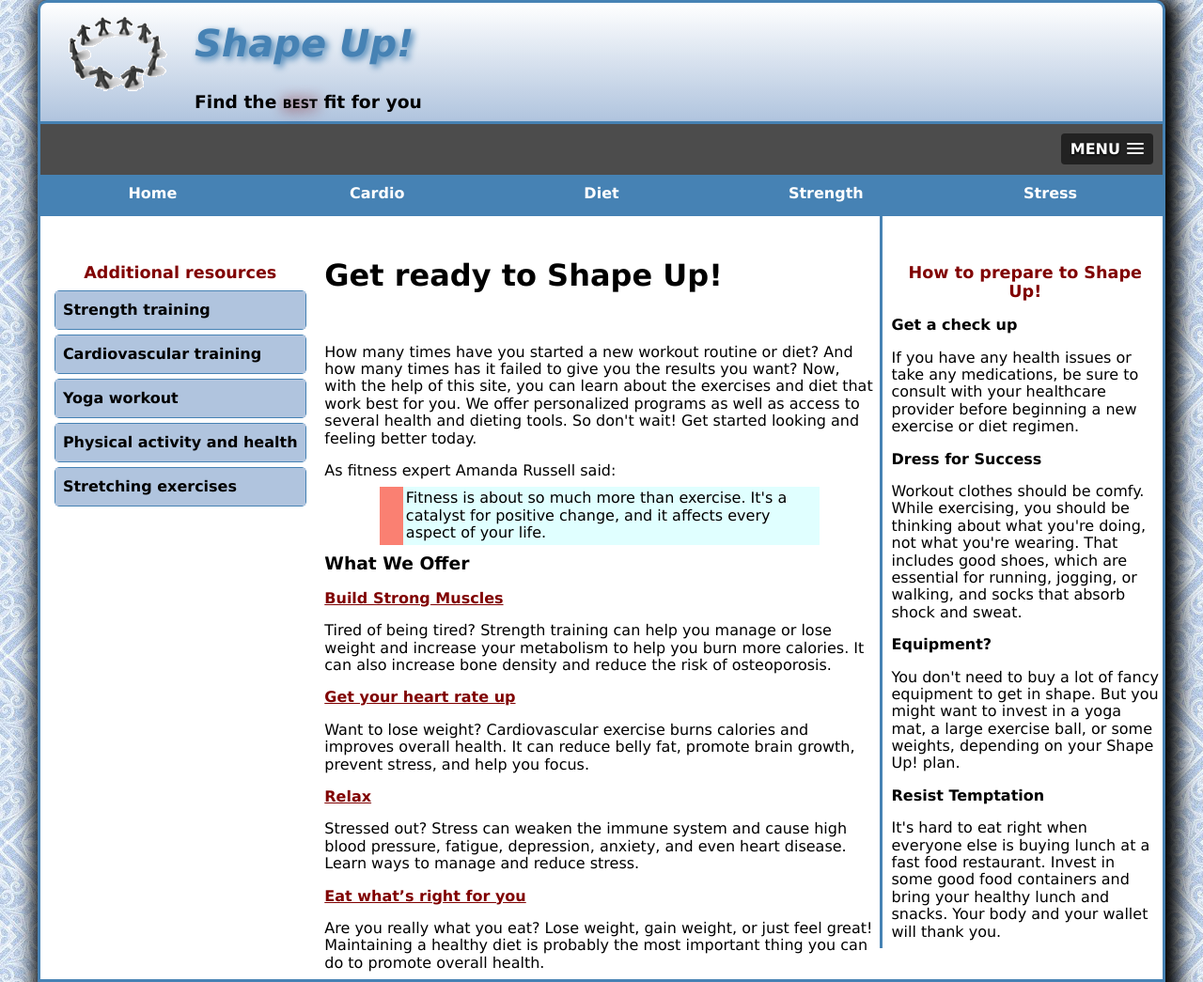
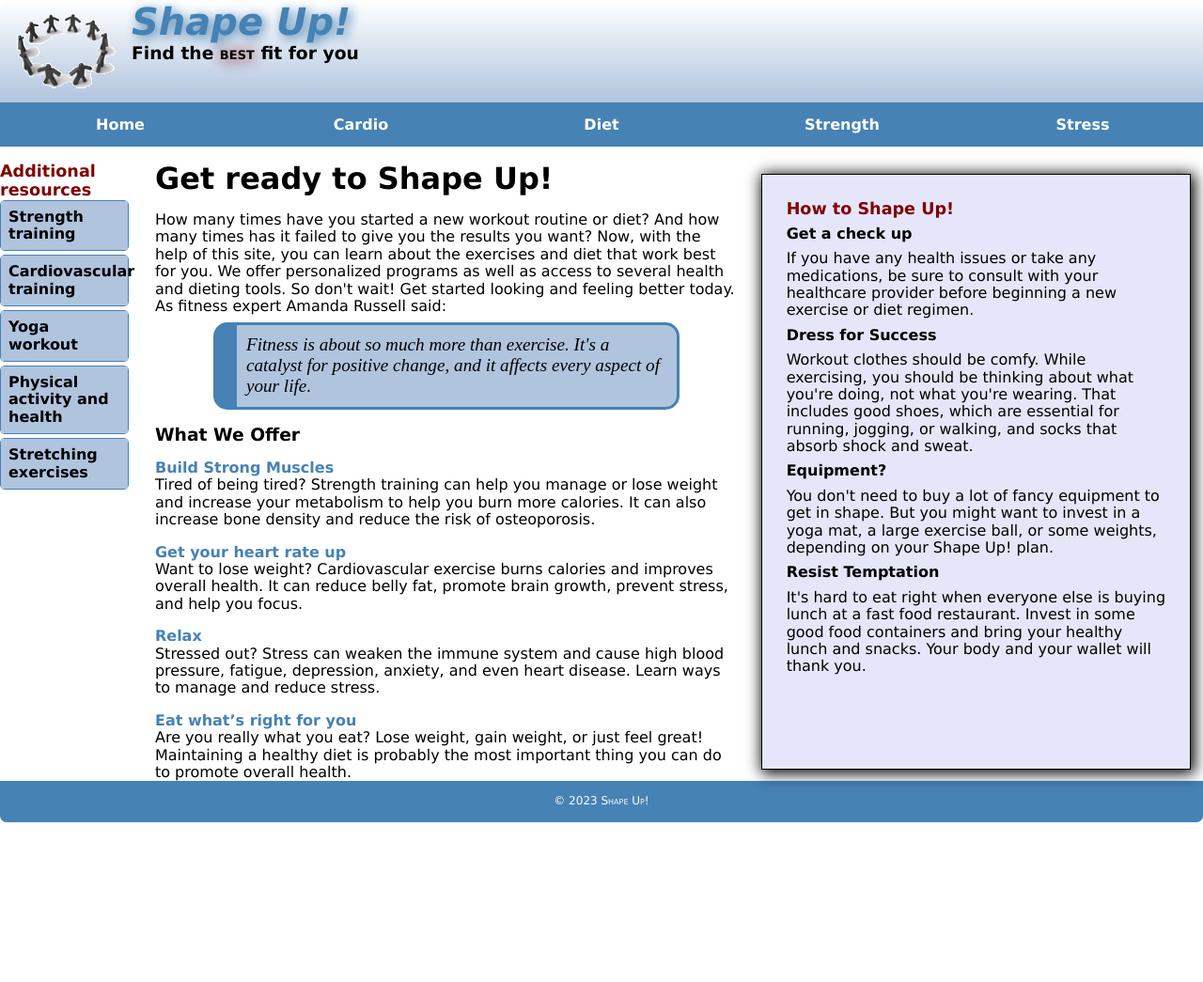
Before and after one commit to spierre38/shapeup, a plain HTML site: page index.html in a window 1280 px wide. Shown: the top 1045 px of the page at 94% size. After the commit the page ends 875 px from the top, so only its background shows below. Drawn offline with nearby package versions, Linux system fonts and the light colour scheme; files that its build step writes are made by us from their sources.

Commit message:
Add files via upload

```diff
--- a/index.html
+++ b/index.html
@@ -1,36 +1,62 @@
 <!DOCTYPE html>
+<html lang="en">
+<head> <!-- [Behind the Scenes] -->
 
-<html lang="en">
-<head>
+
+	<!-- meta tags -->
 	<meta charset="utf-8" />
+	<meta name="description" content="Learn how to properly take care of your body">
+  	<meta name="keywords" content="health, exercise, diet, strength, cardio, stress, workout, eat right">
+  	<meta name="author" content="Michael Roberts">
 
-	<link rel="stylesheet" href="stles/slicknav.css">
-	<link rel="stylesheet" href="styles/normalize.css">
-	<link rel="stylesheet" href="styles/main.css">
-	            <!--- SSLickkkk -->
+	<!-- Viewport - Necessary for Responsive Design -->
+	<meta name="viewport" content="width=device-width, initial-scale=1.0">
 
-	<script src="https://ajax.googleapis.com/ajax/libs/jquery/3.6.3/jquery.min.js"></script>
+
+	<!-- shiv/shim - Helps Internet Explorer older than v. 9 work correctly with html5 -->
+	<!--[if lt IE 9]> <script src="http://html5shim.googlecode.com/svn/trunk/html5.js"></script> <![endif]-->
+
+
+	<!-------------------------- Slicknav Links and Scripts -------------------------->
+	<!-- Slicknav Stylesheet link -->
+	<link rel="stylesheet" href="styles/slicknav.css">
+	<!-- jQuery CDN - needed to drive slicknav -->
+	<script src="https://ajax.googleapis.com/ajax/libs/jquery/3.5.1/jquery.min.js"></script>
+	<!-- link to local js slicknav script file -->
 	<script src="js/jquery.slicknav.min.js"></script>
-
+	<!-- slicknav function script - converts contents of #nav_menu to #mobilemenu -->
 	<script type="text/javascript">
 		$(document).ready(function(){
-		$('#nav_menu').slicknav({prependTo:"#mobilemenu"});
+			$('#nav_menu').slicknav({prependTo:"#mobilemenu"});
 		});
 	</script>
 
-	<title>Shape Up!</title>
+
+	<!-- stylesheet links -->
+	<link rel="stylesheet" href="styles/normalize.css">
+	<link rel="stylesheet" href="styles/main.css">
+
+	<!-- favicon link -->
+	<link rel="icon" href="images/favicon.ico">
+
+	<!-- title tag -->
+	<title>Shape Up</title>
+
 </head>
-
 
 <body>
 	<header class="clearfix">
-		<img src="images/shape_up_logo.png" alt="Logo Image">
+		<a href="index.html"> <img src="images/shape_up_logo.png" alt="Click here to return to the home page" title=" Click here to return to homeapage"></a>
+		<div>
+
+
 		<h2>Shape Up!</h2>
 		<h3>Find the <span class="shadow">best</span> fit for you</h3>
+	</div>
 	</header>
 
+	<!-------------------------- Navigation Menu ------------------------------------->
 	<nav id="mobilemenu"></nav>
-
 	<nav id="nav_menu">
 		<ul>
 			<li><a href="index.html">Home</a></li>
@@ -55,6 +81,7 @@
 		</ul>
 	</nav>
 
+	<!------------------------------ Main Elements --------------------------------------->
 	<main>
 
 		<aside id="leftcol">
@@ -73,11 +100,8 @@
 
 		<section>
 			<h1>Get ready to Shape Up!</h1>
-
 			<p>How many times have you started a new workout routine or diet? And how many times has it failed to give you the results you want? Now, with the help of this site, you can learn about the exercises and diet that work best for you. We offer personalized programs as well as access to several health and dieting tools. So don't wait! Get started looking and feeling better today.</p>
-
 			<p>As fitness expert Amanda Russell said:</p>
-
 			<blockquote>Fitness is about so much more than exercise. It&apos;s a catalyst for positive change, and it affects every aspect of your life.</blockquote>
 
 			<h3>What We Offer</h3>
@@ -96,7 +120,8 @@
 		</section>
 
 		<aside id="rightcol">
-			<h3>How to prepare to Shape Up!</h3>
+			<h3>How to Shape Up!</h3>
+
 			<h4>Get a check up</h4>
 			<p>If you have any health issues or take any medications, be sure to consult with your healthcare provider before beginning a new exercise or diet regimen.</p>
 			<h4>Dress for Success</h4>
@@ -106,14 +131,19 @@
 			<h4>Resist Temptation</h4>
 			<p>It's hard to eat right when everyone else is buying lunch at a fast food restaurant. Invest in some good food containers and bring your healthy lunch and snacks. Your body and your wallet will thank you.</p>
 		</aside>
-
-
-
 	</main>
 
+	<!--------------------------- Footer ----------------------------------->
 	<footer>
 		<p>&copy; 2023 Shape Up!</p>
 	</footer>
 
+	<script>
+        window.onload = function() {
+            var d = new Date();
+            document.getElementById("copyright").innerHTML = d.getFullYear();
+        }
+    </script>
+
 </body>
 </html>
--- a/styles/main.css
+++ b/styles/main.css
@@ -1,84 +1,78 @@
+/* =========== UNIVERSAL SELECTOR =========== */
 * {
     box-sizing: border-box;
     margin: 0;
     padding: 0;
 }
-
-.clearfix::after {
-    content: "";
-    clear: both;
-    display: table;
-  }
-
+/* =========== SHADOW TEXT ================= */
 .shadow {
     text-shadow: 1px 1px 15px maroon;
     font-variant: small-caps;
     font-weight: bolder;
 }
 
-html {
-    background-color: lightsteelblue;
-    background-image: url(../images/bgtile.jpg);
-}
+/*=======================================================
+
+                   ROOT ELEMENTS
+
+=======================================================*/
 
 body {
     font-family: Verdana, Geneva, Tahoma, sans-serif;
     font-size: 100%;
-    max-width: 1200px;
+
     width: 100%;
-    border: 3px solid steelblue;
-    margin: 0 auto;
-    background-color: white;
-    border-radius: 10px;
-    box-shadow: 5px 5px 20px 10px black;
+
+
+
 }
 
+/*=======================================================
+
+                      HEADER
+
+=======================================================*/
 header {
     border-bottom: 3px solid steelblue;
     background-image: linear-gradient(white, lightsteelblue);
     border-radius: 10px 10px 0 0;
+    display: flex;
 }
-
+header div {
+    display: flex;
+    flex-direction: column;
+}
 header h2 {
     font-size: 250%;
     font-style: italic;
     color: steelblue;
-    text-shadow: 3px 3px 7px steelblue;
+    text-shadow: 3px 3px 12px steelblue;
 
-}
-header h2, header h3 {
-    padding: .5em;
-}
-
-h1 {
-    padding: .75em 0;
-}
-h3, h4 {
-    padding: .5em 0;
-}
-p {
-    padding: .5em 0;
 }
 
 header img {
-    float: left;
-    margin: 0 .75em;
     max-width: 140px;
     min-width: 70px;
     width: 100%;
 }
 
+/*=======================================================
+
+             NAVIGATION MENU - #nav_menu
+
+=======================================================*/
 #nav_menu {
     border-bottom: 3px solid steelblue;
     background-color: steelblue;
+
 
 }
 #nav_menu ul {
     list-style-type: none;
     position: relative;
+    display: flex;
 }
 #nav_menu ul li {
-    float: left;
     width: 20%;
 }
 #nav_menu ul li a {
@@ -97,37 +91,32 @@ header img {
     top: 100%;
     width: 100%;
 }
-#nav_menu ul ul li {
-    float: none;
+#nav_menu ul ul li a {
+    text-align: left;
+    padding-left: 12px;
 }
 #nav_menu ul li:hover > ul {
     display: block;
 }
-#nav_menu > ul::after {
-    content: "";
-    clear: both;
-    display: block;
-}
+
 #nav_menu a:hover {
     color: black;
     background-color: lightsteelblue;
 }
 
-/* ===================================
+/* ==================================================
 
-             Navigation List
+       LEFT ASIDE NAVIGATION LIST - #nav_list
 
-======================================*/
-#nav_list h2 {
-    margin-bottom: 5px;
-    text-align: center;
-}
+===================================================*/
 #nav_list ul {
     list-style-type: none;
+    display: flex;
+    flex-direction: column;
+    gap: .5vh;
 }
 #nav_list li {
     width: 90%;
-    margin: 0 auto 5px;
     border: 1px solid steelblue;
     border-radius: 5px;
 }
@@ -144,110 +133,171 @@ header img {
     color: white;
 }
 
+/*===============================================
 
+                MAIN ELEMENTS
+
+===============================================*/
+a {
+    text-decoration: none;
+}
+a:link, a:visited {
+    color: steelblue;
+}
+a:hover, a:focus {
+    color: maroon;
+    text-decoration: underline;
+}
 main {
-    clear: both;
-    padding-right: .25em;
+    margin-top: 2vh;
+    justify-content: center;
+    display: flex;
+    gap: 1vw;
+}
+section {
+  flex-grow: 0;
+  flex-shrink: 1;
+  flex-basis: auto;
+  flex-direction: column;
+  gap: 1vh ;
+}
+
+section h1 {
+    margin: 0;
+    margin-bottom: 2vh;
 
 }
+section h3 , section h4 {
+    margin-top: 2vh;
+}
+aside {
+   flex: 0 1 auto;
+}
+#rightcol {
+    display: flex;
+    flex-direction: column;
+    gap: 1vh;
+    background-color:lavender;
+    margin: 1vw;
+    padding: 2vw;
+    border-radius: 10;
+    border: 1px solid black;
+    box-shadow: 2px 2px 15px 2px black;
 
-/* Section Link Colors */
-section a:link, section a:visited{
-    color: maroon;
 }
-section a:hover, section a:focus {
-    color: steelblue;
-}
-
-/* Aside link Colors */
-aside a:link, aside a:visited {
-    color: steelblue;
-}
-aside a:hover, aside a:focus {
-    color: maroon;
-}
-
-section {
-    float: left;
-    width: 50%;
-    padding: 0 .3em;
-}
-
-aside {
-    float: left;
-    width: 25%;
-}
-
-#rightcol {
-    float: right;
-    width: 25%;
-    border-left: 3px solid steelblue;
-    padding-left: 10px;
-}
-
 aside h3 {
-    text-align: center;
-    padding-top: 50px;
     color: maroon;
     font-size: 110%;
 }
 
-aside li {
-    line-height: 1.5em;
+blockquote {
+    width: 80%;
+    margin: 1vh auto;
+    padding: 10px;
+    border-left: 25px solid steelblue;
+    border-top: 3px solid steelblue;
+    border-bottom: 3px solid steelblue;
+    border-right: 3px solid steelblue   ;
+    background-color: lightsteelblue;
+    border-radius: 15px;
+    font-family: 'Times New Roman', Times, serif;
+    font-size: 120%;
+    font-style: italic;
+}
+blockquote:hover {
+    background-color: steelblue;
+    color: white;
 }
 
-blockquote {
-    width: 80%;
-    margin-left: 10%;
-    padding: 3px;
-    border-left: 25px solid salmon;
-    background-color: lightcyan;
-}
+/*==================================================
 
+                       FOOTER
+
+==================================================*/
 footer {
-    clear: both;
+    /* clear: both; */
     background-color: steelblue;
     padding: 15px 0;
     border-radius: 0 0 7px 7px;
 }
-
 footer p {
     font-size: 75%;
     text-align: center;
+    font-variant: small-caps;
     color: white;
 }
 
-#mobilemenu{
-    display: nonne ;
+#mobilemenu {
+    display: none;
 }
 
+/*=============================================================
+
+                  MEDIA QUERIES
+
+=============================================================*/
 @media only screen and (max-width: 900px) {
-    body  {
-        background-color: slategray;
-        box-shadow: none;
-        border: none;
-        font-size: 90%;
+    html {
+        background-image: none;
+    }
+    body {
+         box-shadow: none;
+         border: none;
+         font-size: 90%;
+         border-radius: 0;
+    }
+
+    main{
+        flex-wrap: wrap;
+    }
+    section {
+        flex: 1 1 95%;
+    }
+
+    #leftcol {
+        order: 3;
+        flex: 1 1 80%;
+        align-self: auto;
+    }
+    #rightcol{
+        flex: 1 1 95%;
+    }
+    header, footer {
+        border-radius: 0;
+    }
+
+}
+
+@media only screen and (max-width: 767px) {
+
+    #rightcol {
+        border-left: none;
+    }
+    section, aside, #rightcol {
+        flex: 0 1 95% ;
+
+        /* float: none; */
+        /* width: 95%; */
     }
 }
 
-
-@media only screen and (max-width: 767px) {
-    #nav_menu {
+@media only screen and (max-width: 479px) {
+    #nav_menu ul {
+        flex-direction: column;
+    }
+    #nav_menu ul li {
+        text-align: center;
+        width: 100%;
+    }
+    #nav_menu ul li :first-of-type {
         display: none;
     }
-    #mobilemenu{
-        display: block;
-    }
-    .slicknav_menu{
-        background-color: steelblue;
-    }
-    section, aside, #rightcol {
-        float: none  ;
+    #rightcol {
+        flex: 0 1 100%;
+        width: 100%;
+        margin: 0;
+        padding: 2vw;
+        border: none;
+        border-radius: 0%;
     }
 }
-    @media only screen and (max-width: 479px) {
-        header{
-            font-size: 90;
-        }
-
-}
```
Also changed, not shown: 1 other file.
